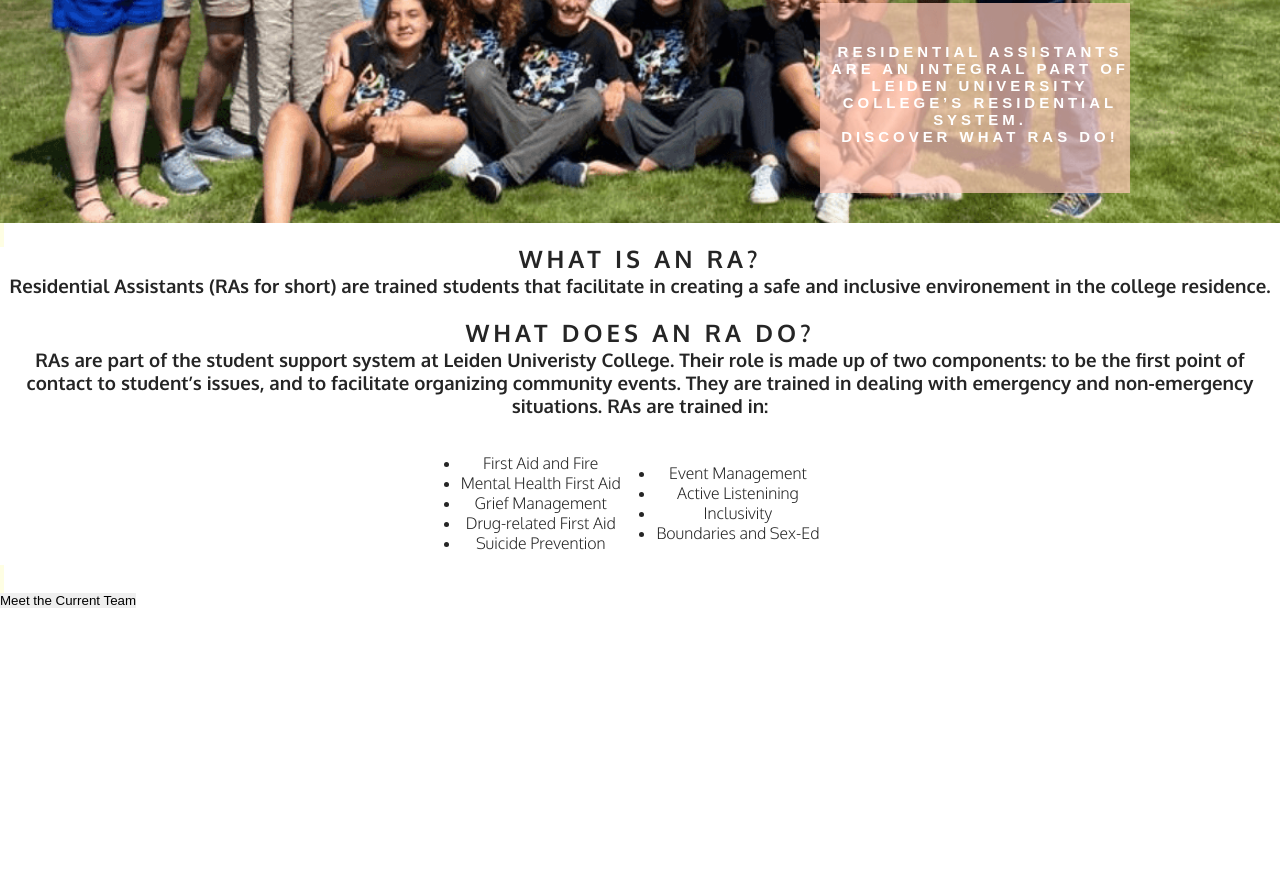
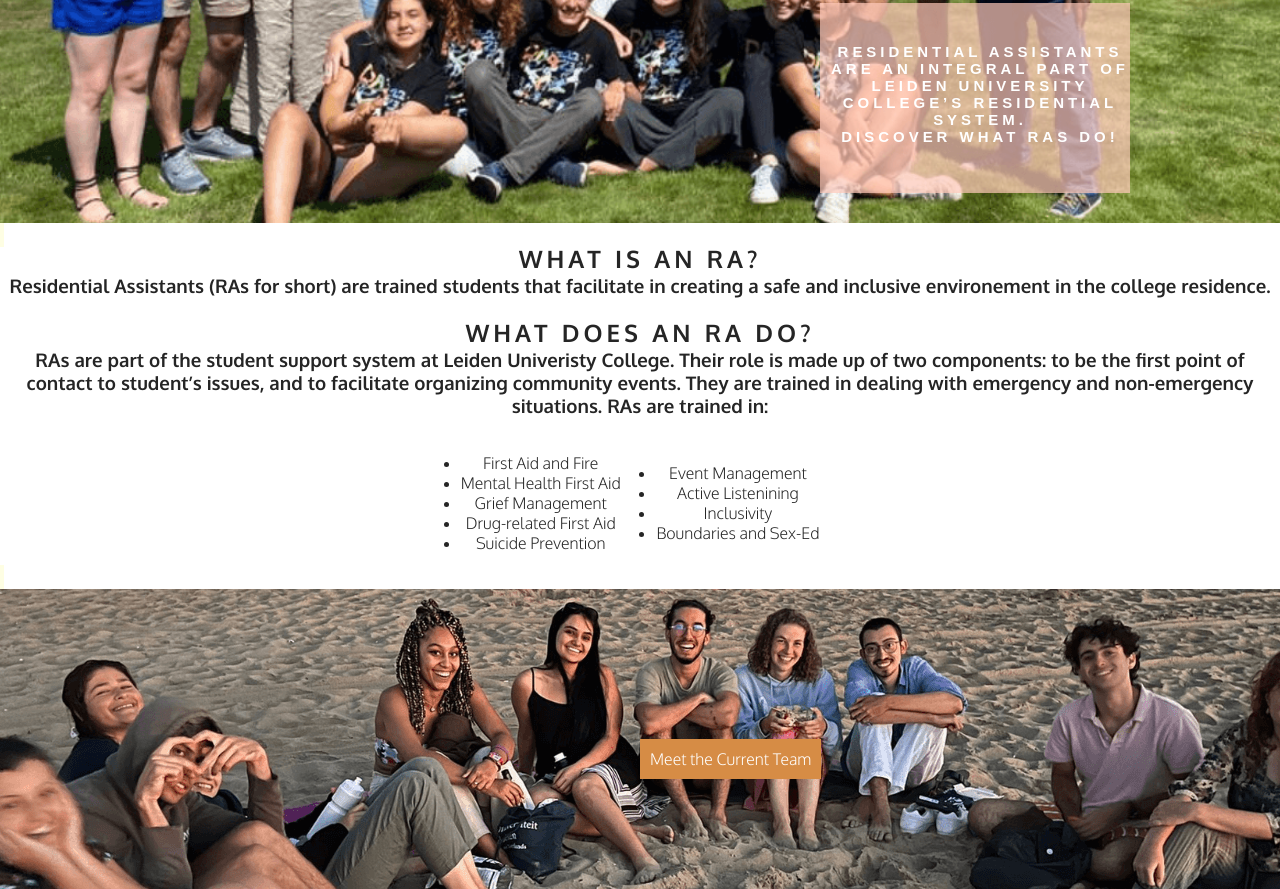
Before and after one commit to luayidriss/luc_residential_assistants, a plain HTML site: page index.html in a window 1280 px wide. Shown: the part 480-1369 px from the top of the page. Before the commit the page ends 1089 px from the top, so only its background shows below. Drawn offline with Linux system fonts and the light colour scheme.

Commit message:
style meet team section

```diff
--- a/assets/css/style.css
+++ b/assets/css/style.css
@@ -102,7 +102,6 @@ h1, h2 {
     height: 600px;
     width: 100%;
     overflow: hidden;
-
     position: relative;
 }
 
@@ -174,3 +173,36 @@ h1, h2 {
     vertical-align: middle;
     padding: 1rem 1rem;
 }
+
+/* meet the team section on home page */
+#meet-the-current-team{
+    height: 300px;
+    width: 100%;
+    overflow: hidden;
+    position: relative;
+}
+
+#team-image {
+    height: 400px;
+    width: 100%;
+    background: url('../images/meet_team.png') no-repeat center center;
+}
+#meet-the-current-team button{
+    text-decoration: none;
+    color: #FFF;
+    background-color: #D68C45;
+    border-width: 15px;
+    border: #252525;
+    padding: 10px;
+    font-family: Oxygen, sans-serif;
+    font-weight: 300;
+    font-size: 100%;
+    text-align: center;
+    position: absolute;
+    top:50%;
+    left:50%;
+}
+
+#meet-the-current-team button:hover{
+    background-color: #FFC9B9;
+}
```
